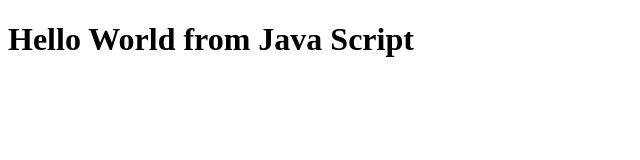
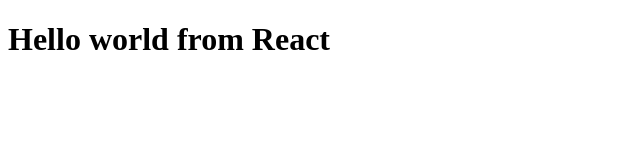
Before and after one commit to Rajivatnet/ReactProject, a plain HTML site: page index.html in a window 1280 px wide. Shown: the whole page, without its empty margins (0-640 px from the left). Drawn offline with nearby package versions, Linux system fonts and the light colour scheme.

Commit message:
Update index.html
Hello world from react

```diff
--- a/index.html
+++ b/index.html
@@ -1,17 +1,21 @@
 <!DOCTYPE html>
 <html lang="en">
+
 <head>
     <meta charset="UTF-8">
     <meta name="viewport" content="width=device-width, initial-scale=1.0">
     <title>React</title>
 </head>
+
 <body>
     <div id="root"></div>
+    <script crossorigin src="https://unpkg.com/react@18/umd/react.development.js"></script>
+    <script crossorigin src="https://unpkg.com/react-dom@18/umd/react-dom.development.js"></script>
     <script>
-const heading =document.createElement("h1");
-heading.innerHTML = "Hello World from Java Script"
-const root= document.getElementById("root");
-root.appendChild(heading);
+        const heading = React.createElement("h1", {}, "Hello world from React");
+        const root = ReactDOM.createRoot(document.getElementById("root"))
+        root.render(heading);
     </script>
 </body>
+
 </html>
```
